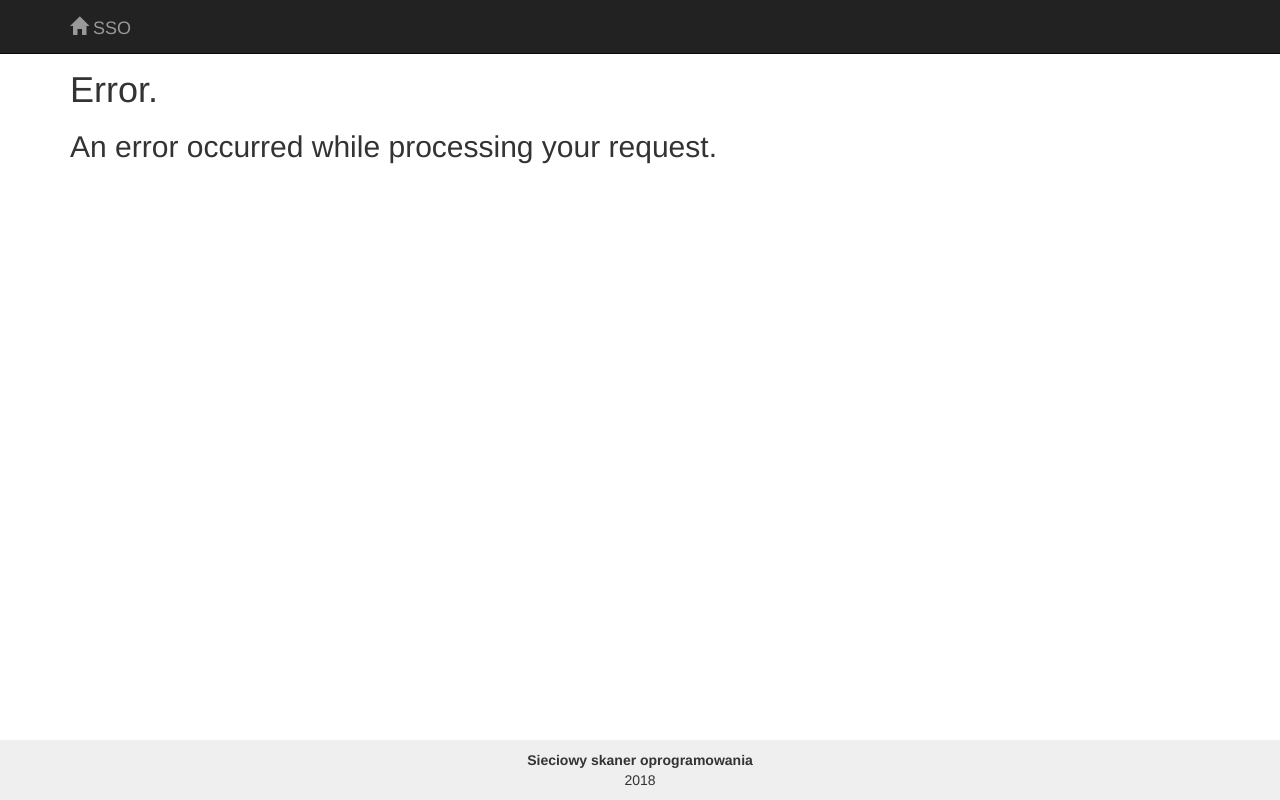
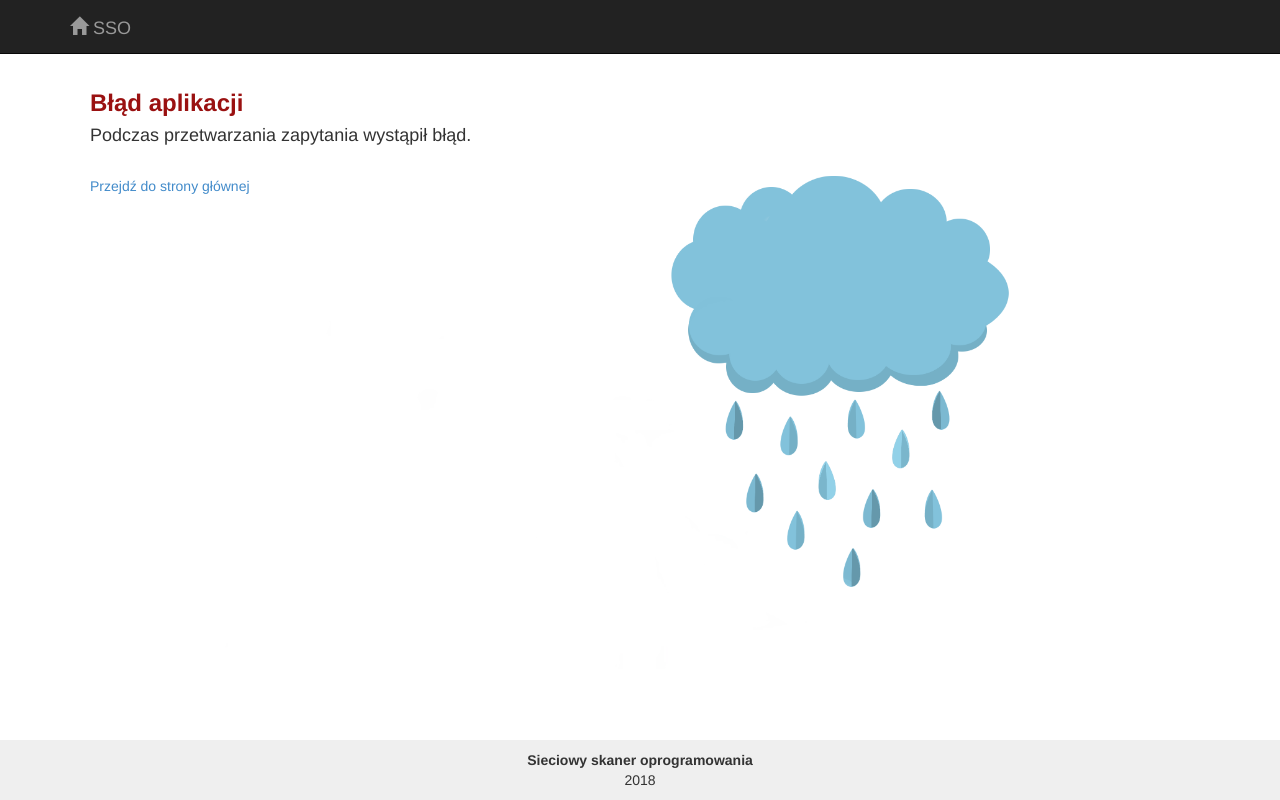
Before and after one commit to gradzka/SoftwareMonitoringSystem, an ASP.NET MVC app: template SoftwareMonitoringSystem/SoftwareMonitoringSystem/Views/Shared/Error.cshtml in a window 1280 px wide. Run offline with ASP.NET Core 8 and stand-ins for ASP.NET MVC 5, Linux system fonts and the light colour scheme; the template is opened without the code that fills it, so the values that code supplies are empty; the project's own start-up code is not run, and a stand-in starts its controllers and pages; some libraries are stand-ins or nearby versions.

Commit message:
Widok strony z błędem

```diff
--- a/SoftwareMonitoringSystem/SoftwareMonitoringSystem/Controllers/HomeController.cs
+++ b/SoftwareMonitoringSystem/SoftwareMonitoringSystem/Controllers/HomeController.cs
@@ -18,6 +18,12 @@ namespace SoftwareMonitoringSystem.Controllers
     public class HomeController : Controller
     {
         IAuthProvider authProvider;
+
+        public ActionResult Error()
+        {
+            return View();
+        }
+
         public HomeController()
         {
             authProvider = new FormsAuthProvider();
--- a/SoftwareMonitoringSystem/SoftwareMonitoringSystem/Views/Shared/Error.cshtml
+++ b/SoftwareMonitoringSystem/SoftwareMonitoringSystem/Views/Shared/Error.cshtml
@@ -1,13 +1,20 @@
-<!DOCTYPE html>
-<html>
-<head>
-    <meta name="viewport" content="width=device-width" />
-    <title>Error</title>
-</head>
-<body>
-    <hgroup>
-        <h1>Error.</h1>
-        <h2>An error occurred while processing your request.</h2>
-    </hgroup>
-</body>
-</html>
+<style>
+    body {
+        background-image: url(../Images/Error.png);
+        background-repeat: no-repeat;
+        background-size: cover;
+    }
+</style>
+
+@{
+    ViewBag.Title = "Błąd";
+}
+
+<div style="height: 170px;">
+    <div style=" padding:20px;">
+        <h3 style="color:#9a1111"><b>Błąd aplikacji</b></h3>
+        <h4>Podczas przetwarzania zapytania wystąpił błąd.</h4>
+        <br />
+        @Html.ActionLink("Przejdź do strony głównej", "Index", "Home")
+    </div>
+</div>
```
Also changed, not shown: SoftwareMonitoringSystem/SoftwareMonitoringSystem/Views/DevMGMT/DevScanDetails.cshtml (+6 -3 lines), SoftwareMonitoringSystem/SoftwareMonitoringSystem/Web.config.
